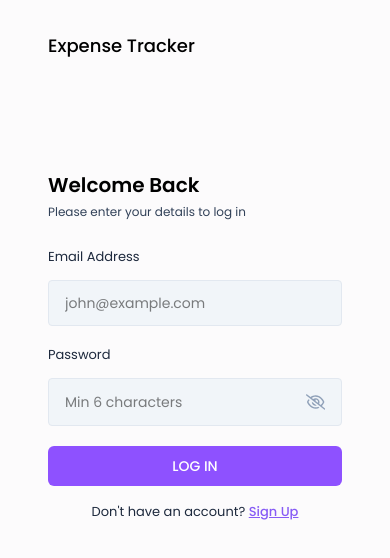
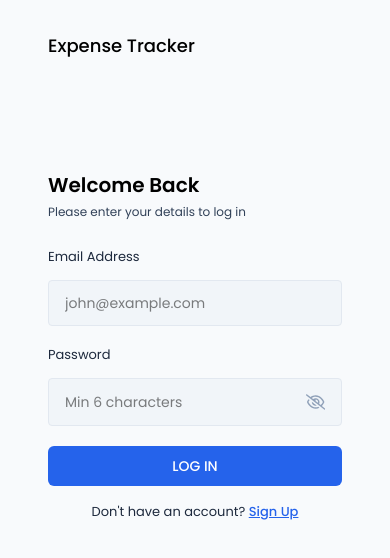
Before and after one commit to Jothini231/expense-tracker, a React app in the folder frontend/: page /login in a window 390 px wide. Shown: the top 558 px of the page. Built offline with nearby package versions, Linux system fonts and the light colour scheme; the HTML template or start-up script is replaced by a standard one.

Commit message:
updated auth ui styles

```diff
--- a/frontend/src/components/Inputs/ProfilePhotoSelector.jsx
+++ b/frontend/src/components/Inputs/ProfilePhotoSelector.jsx
@@ -34,7 +34,7 @@ const ProfilePhotoSelector = ({image,setImage}) => {
         />
 
         {!image ? (
-            <div className='w-20 h-20 flex items-center justify-center bg-purple-100 rounded-full relative'>
+            <div className='w-20 h-20 flex items-center justify-center bg-primary/10 rounded-full relative'>
                 <LuUser className='text-4xl text-primary' />
 
                 <button
@@ -55,7 +55,7 @@ const ProfilePhotoSelector = ({image,setImage}) => {
 
                 <button
                     type='button'
-                    className='w-8 h-8 flex items-center justify-center bg-red-500 text-white rounded-full absolute -bottom-1 -right-1'
+                    className='w-8 h-8 flex items-center justify-center bg-expense text-white rounded-full absolute -bottom-1 -right-1'
                     onClick={handleRemoveImage}
                  >
                     <LuTrash />
--- a/frontend/src/components/layouts/AuthLayout.jsx
+++ b/frontend/src/components/layouts/AuthLayout.jsx
@@ -10,10 +10,10 @@ const AuthLayout = ({ children }) => {
         {children}
       </div>
 
-      <div className="hidden md:block w-[40vw] h-screen bg-violet-50 bg-auth-bg-img bg-cover bg-no-repeat bg-center overflow-hidden p-8 relative">
-         <div className="w-48 h-48 rounded-[40px] bg-purple-600 absolute -top-7 -left-5 " />
-         <div className="w-48 h-46 rounded-[40px] border-[20px] border-fuchsia-600 absolute top-[30%] -right-10"/>
-         <div className="w-48 h-46 rounded-[40px] bg-violet-500 absolute -bottom-7 -left-5" />
+      <div className="hidden md:block w-[40vw] h-screen bg-primary/5 bg-auth-bg-img bg-cover bg-no-repeat bg-center overflow-hidden p-8 relative">
+         <div className="w-48 h-48 rounded-[40px] bg-primary absolute -top-7 -left-5 " />
+         <div className="w-48 h-46 rounded-[40px] border-[20px] border-primary/50 absolute top-[30%] -right-10"/>
+         <div className="w-48 h-46 rounded-[40px] bg-primary/80 absolute -bottom-7 -left-5" />
 
          <div className="grid grid-cols-1 z-20">
             <StatsInfoCard
@@ -25,7 +25,7 @@ const AuthLayout = ({ children }) => {
 
          </div>
 
-         <img src={image} className="w-64 lg:w-[90%] absolute bottom-20 shadow-lg shadow-blue-400/15" alt="" />
+        <img src={image} className="w-64 lg:w-[90%] absolute bottom-20 shadow-lg shadow-primary/10" alt="" />
       </div>
 
     </div>
@@ -36,7 +36,7 @@ export default AuthLayout;
 
 const StatsInfoCard = ({icon,label,value,color}) => {
     return (
-       <div className="flex gap-6 bg-white p-4 rounded-xl shadow-md shadow-purple-400/10 border border-gray-200/50 z-10">
+       <div className="flex gap-6 bg-white p-4 rounded-xl shadow-md shadow-primary/10 border border-gray-200/50 z-10">
             <div className={`w-12 h-12 flex items-center justify-center text-[26px] text-white ${color} rounded-full drop-shadow-xl`}>
                 {icon}
             </div>
--- a/frontend/src/index.css
+++ b/frontend/src/index.css
@@ -5,7 +5,11 @@
 @theme{
     --font-display: "poppins" , "sans-serif";
     --breakpoint-3xl:1920px;
-    --color-primary:#875cf5;
+    --color-primary: #2563eb;
+    --color-background: #f8fafc;
+    --color-income: #16a34a;
+    --color-expense: #dc2626;
+    --color-accent: #f59e0b;
 }
 
 @layer base{
@@ -14,7 +18,7 @@
    }
 
    body{
-    background-color: #fcfbfc;
+    background-color: var(--color-background);
     overflow-x:hidden;
    }
 }
@@ -24,5 +28,5 @@
 }
 
 .btn-primary{
-    @apply w-full text-sm font-medium text-white bg-violet-500 shadow-purple-600/5 p-[10px] rounded-md my-1 hover:bg-purple-600/15 hover:text-purple-600;
+    @apply w-full text-sm font-medium text-white bg-primary shadow-primary/5 p-[10px] rounded-md my-1 hover:bg-primary/90 hover:text-white;
 }
--- a/frontend/src/pages/Auth/Login.jsx
+++ b/frontend/src/pages/Auth/Login.jsx
@@ -54,7 +54,7 @@ const Login = () => {
             type="password"
           />
 
-          {error && <p className="text-red-500 text-xs pb-2.5">{error}</p>}
+          {error && <p className="text-expense text-xs pb-2.5">{error}</p>}
 
           <button type="submit" className="btn-primary">
             LOG IN
--- a/frontend/src/pages/Auth/SignUp.jsx
+++ b/frontend/src/pages/Auth/SignUp.jsx
@@ -82,7 +82,7 @@ const SignUp = () => {
             </div>
           </div>
 
-          {error && <p className="text-red-500 text-xs pb-2.5">{error}</p>}
+          {error && <p className="text-expense text-xs pb-2.5">{error}</p>}
 
           <button type="submit" className="btn-primary">
             SIGN UP
```
Also changed, not shown: 1 other file (tests, documents, lock files or other folders).
